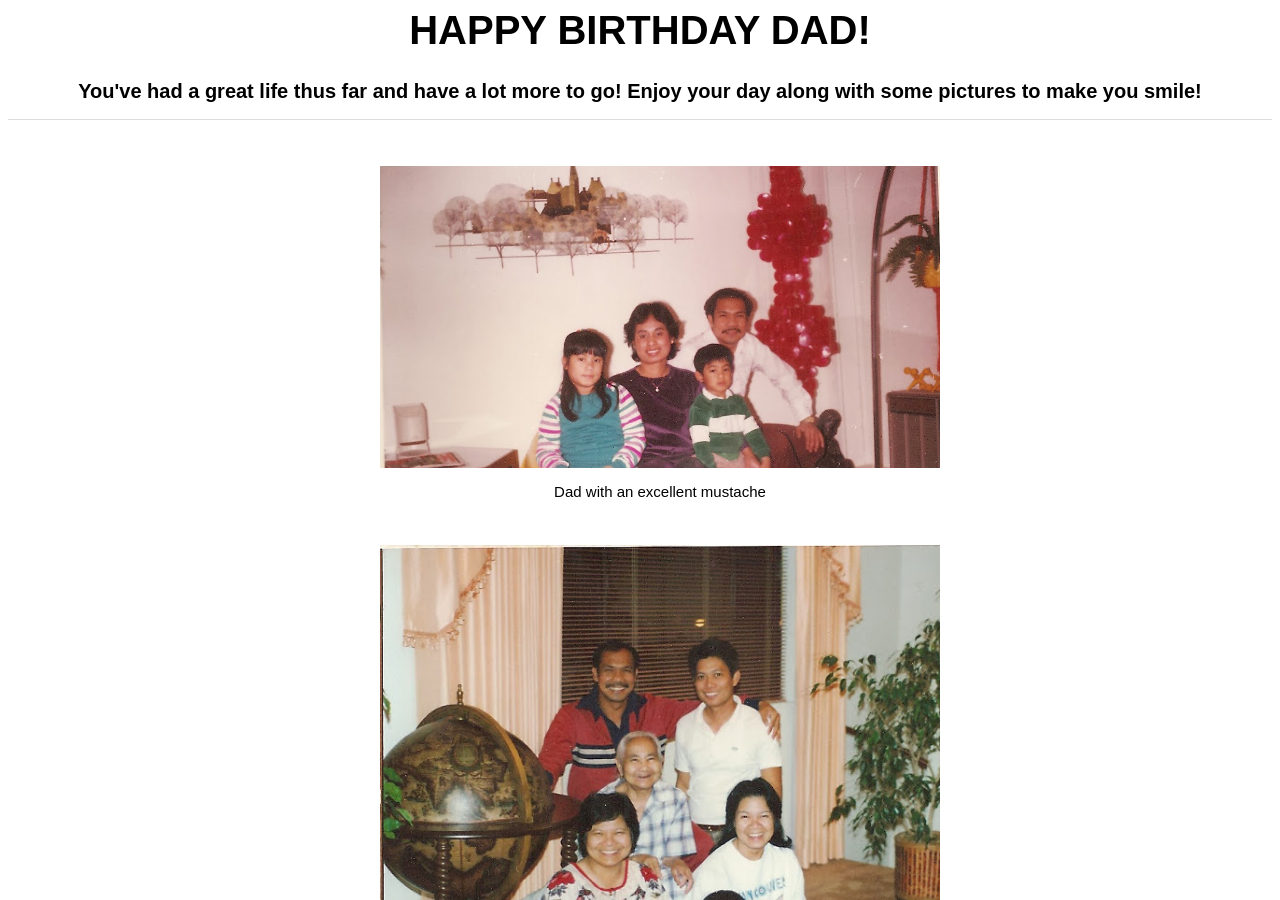
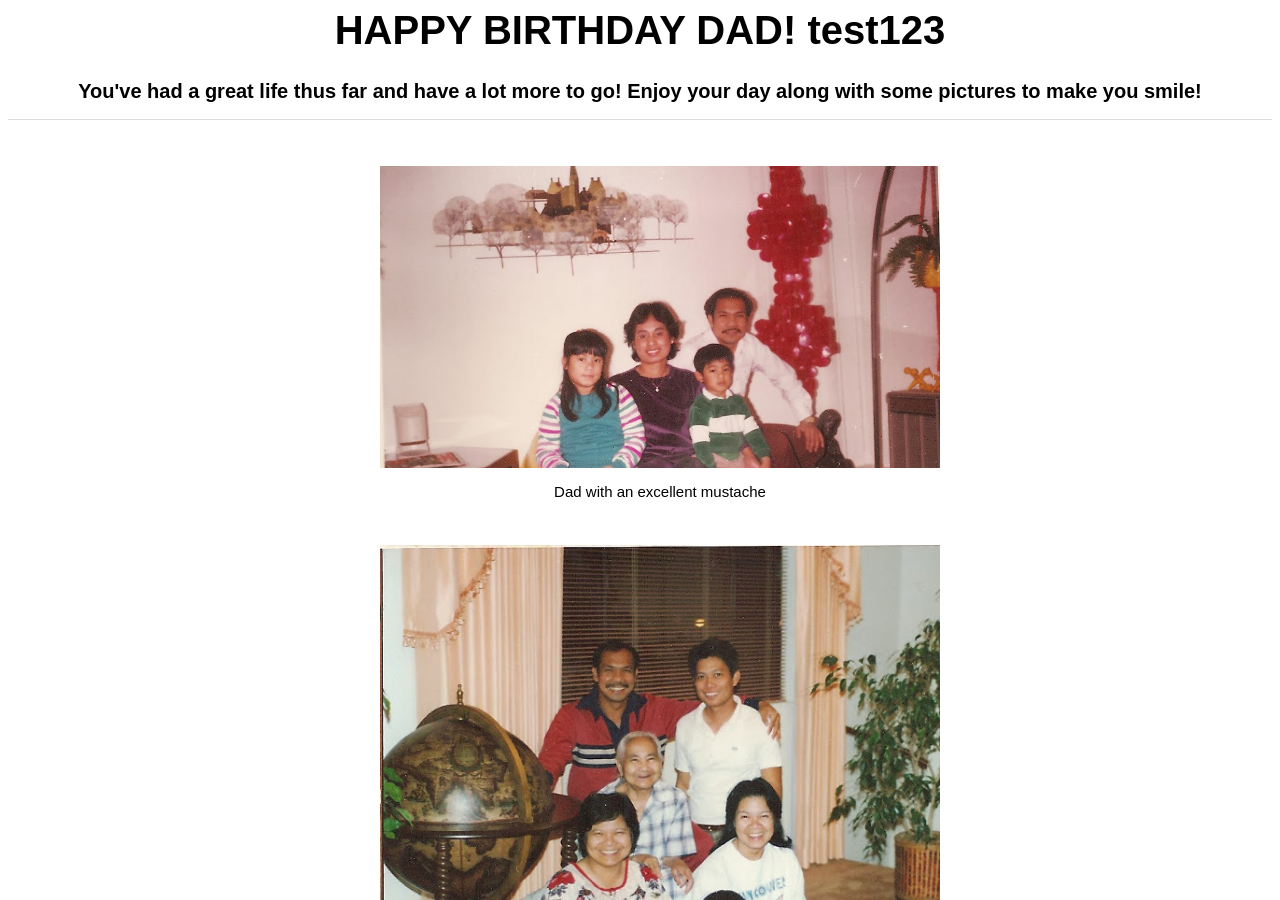
Before and after one commit to inthewhale/inthewhale.github.io, a Jekyll site: the page dad70/index.html, which Jekyll copies as it is, in a window 1280 px wide and 900 px high. Built offline with Jekyll 4.4.1, drawn with Linux system fonts in a browser that asks for light colours.

Commit message:
testing index add

```diff
--- a/dad70/index.html
+++ b/dad70/index.html
@@ -6,7 +6,7 @@
 	<body oncontextmenu="return false">
 
 	<div class="greeting">
-		<h1> HAPPY BIRTHDAY DAD! </h1>
+		<h1> HAPPY BIRTHDAY DAD! test123 </h1>
 		<h2> You've had a great life thus far and have a lot more to go! Enjoy your day along with some pictures to make you smile! </h2>
 	</div>
 
```
